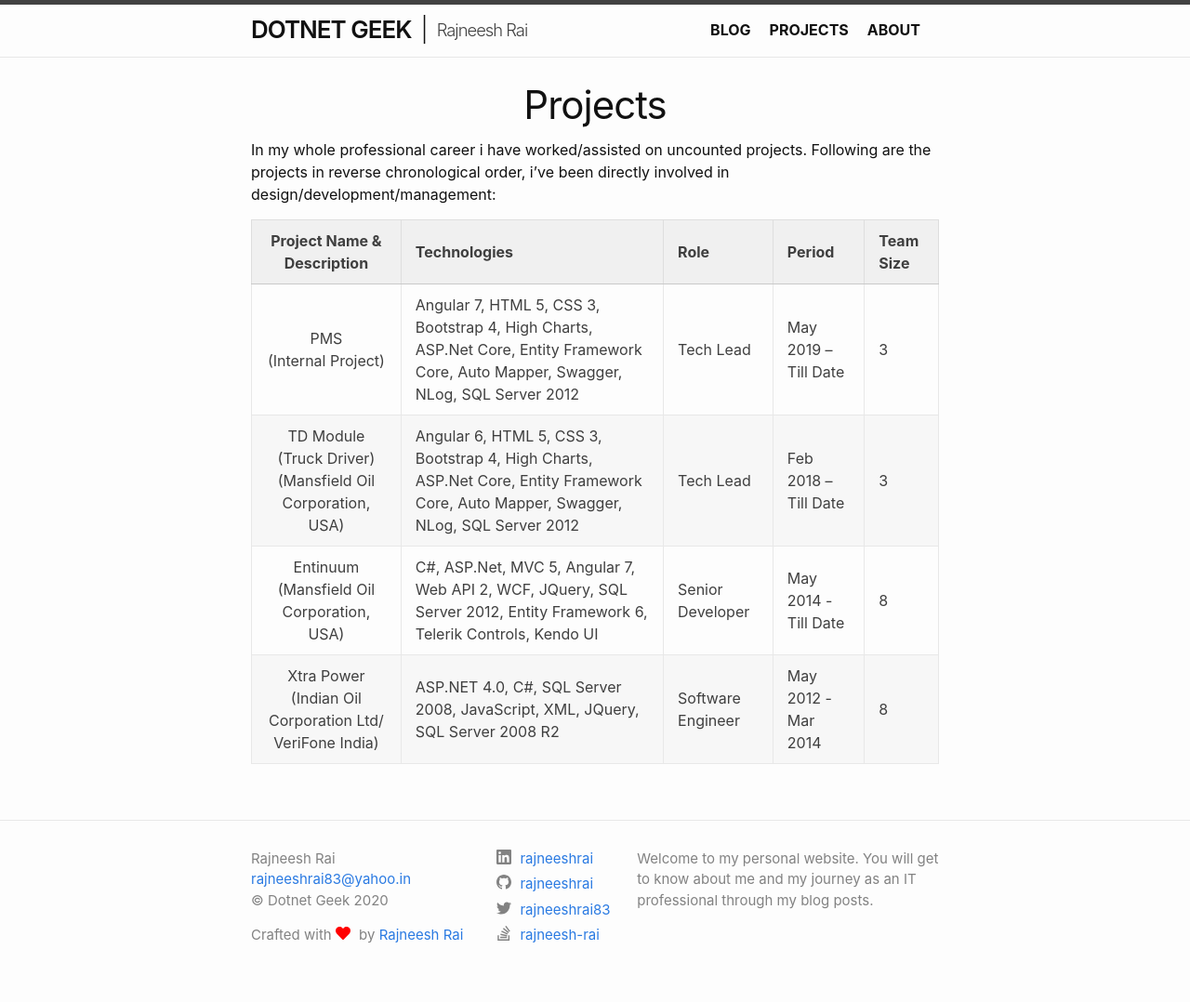
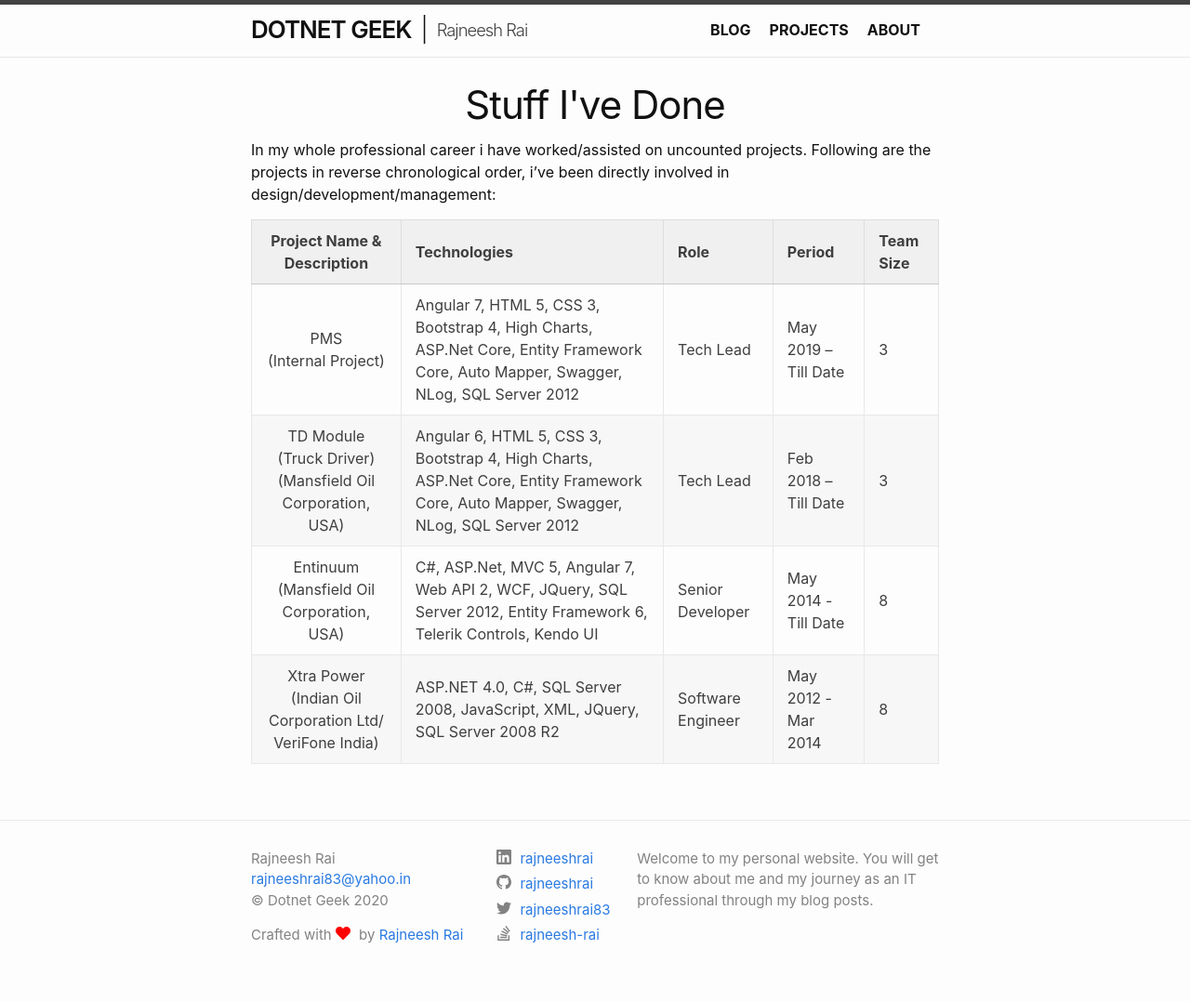
Before and after one commit to rajneeshrai/temp-site, a Jekyll site: the page built from Projects.markdown, in a window 1280 px wide. Shown: the whole page at 93% size. Built offline with Jekyll 4.4.1, drawn with Linux system fonts in a browser that asks for light colours.

```diff
--- a/Projects.markdown
+++ b/Projects.markdown
@@ -2,8 +2,9 @@
 layout: page
 title: Projects
 permalink: /projects/
+headertitle: Stuff I've Done
 ---
-<h1 class="post-title p-name" itemprop="name headline"><center>{{ page.title }}</center></h1>
+<h1 class="post-title p-name" itemprop="name headline"><center>{{ page.headertitle }}</center></h1>
 
 In my whole professional career i have worked/assisted on uncounted projects. Following are the projects in reverse chronological order, i've been directly involved in design/development/management:
 
--- a/_config.yml
+++ b/_config.yml
@@ -30,6 +30,8 @@ github_username: rajneeshrai
 linkedin_username: rajneeshrai
 stackoverflow_username: rajneesh-rai
 stackoverflow_userid: "1500829"
+show_excerpts: true
+# excerpt_separator: <!--more-->
 
 # Fields minima uses, but are not defaulted with jekyll new command
 # Author is default for post
```
Also changed, not shown: _posts/2020-05-12-dot-net-try.md (+2 -0 lines).
